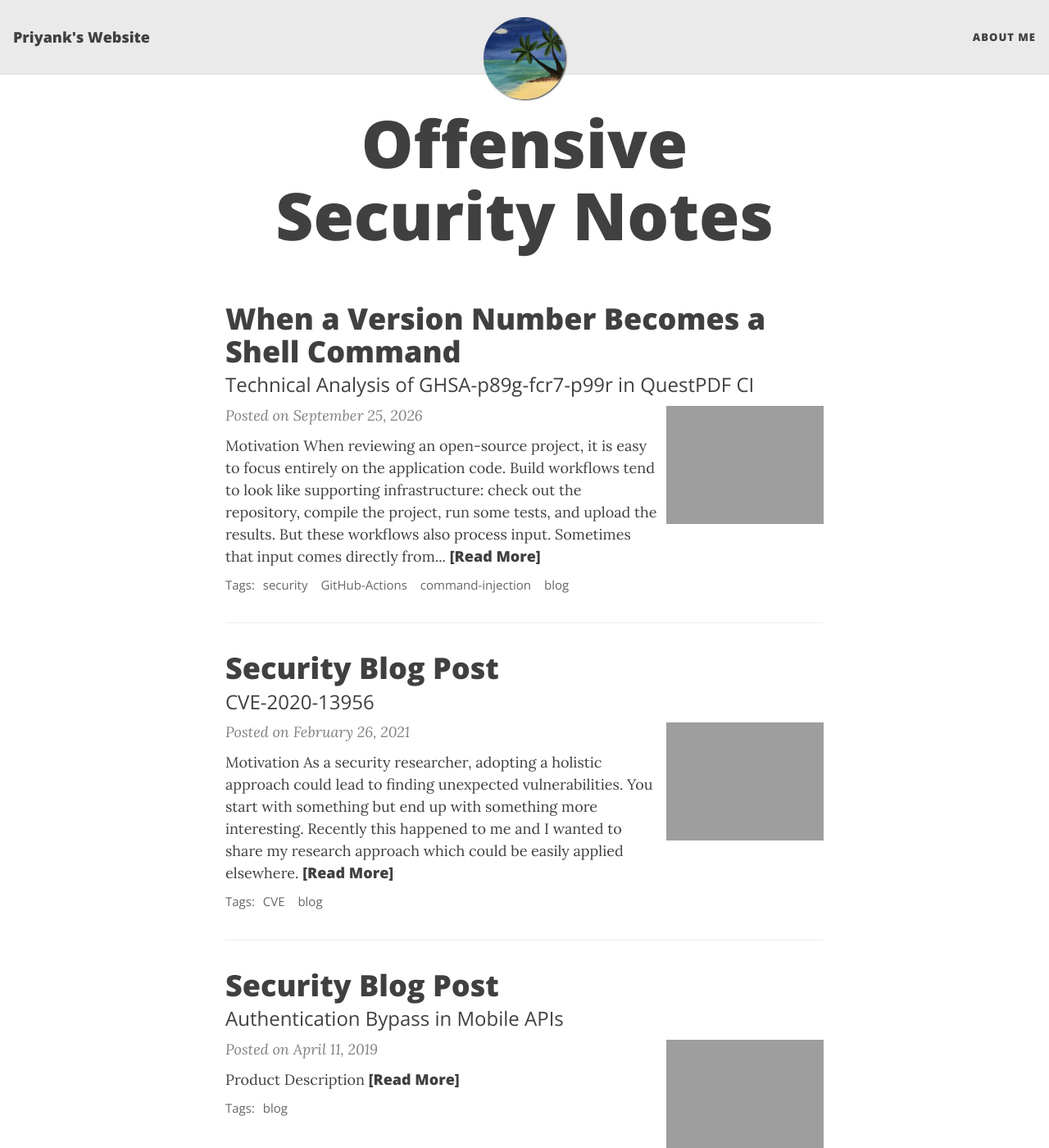
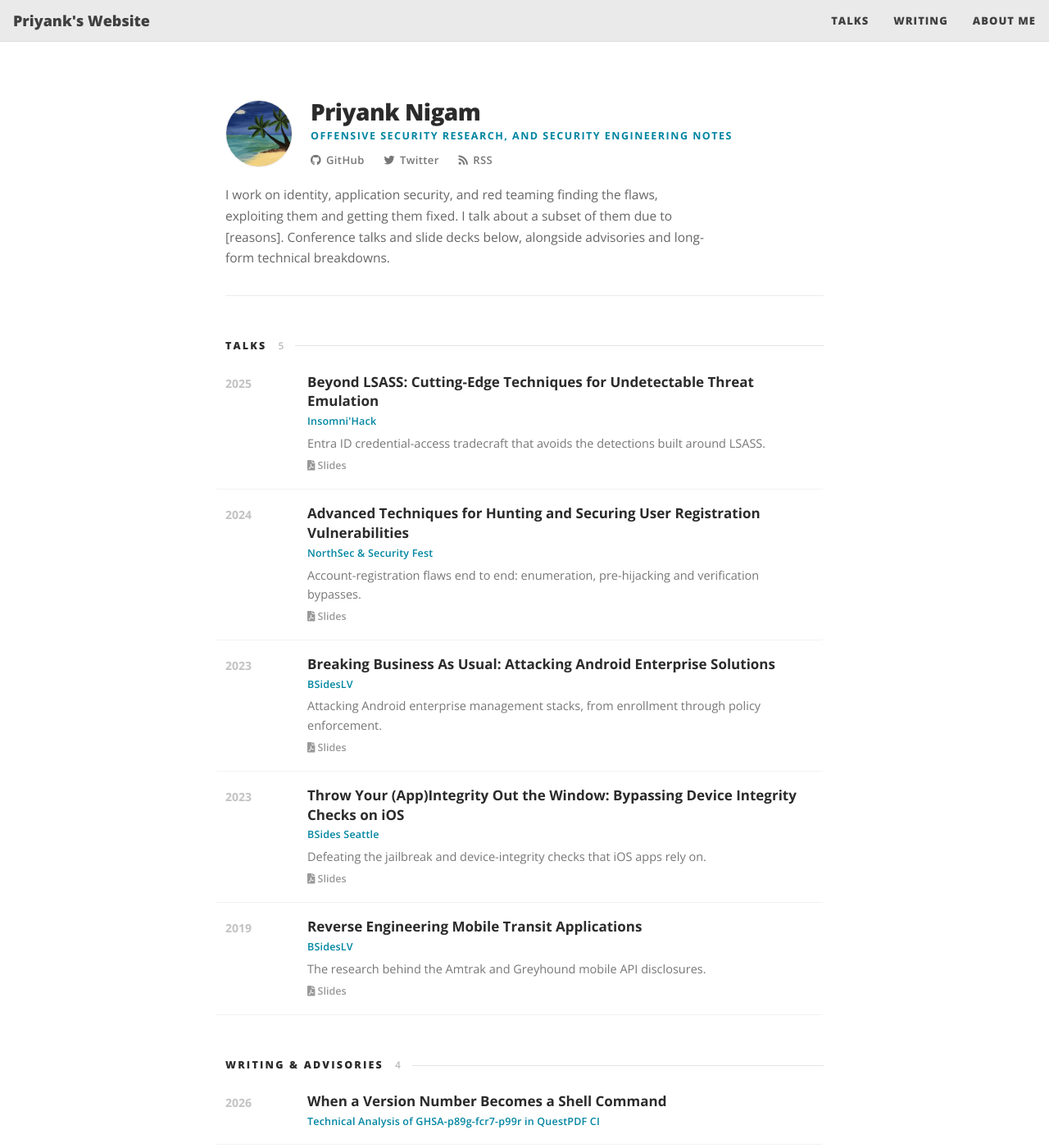
Before and after one commit to priyankn/priyankn.github.io, a Jekyll site: the page built from index.html, in a window 1280 px wide and 1400 px high. Shown: the whole window at 82% size. Built offline with Jekyll 4.4.1, drawn with Linux system fonts in a browser that asks for light colours; nearby versions of some CDN libraries; the list of posts is cut into pages by our own code; some of the changed text lies outside the part shown.

Commit message:
Replace post-feed landing page with a talks and writing index
The home page now opens with a compact hero and two CV-style sections
instead of a paginated post feed.

- Add a landing layout and stylesheet, replacing the theme's
  intro-header, which reserved 5rem plus a display heading
- List talks from _data/talks.yml, linking decks in Talks-Publications
- Generate the writing list from site.posts, so new posts appear
  without a second list to maintain
- Promote the real titles of three posts out of subtitle; all three
  previously rendered as "Security Blog Post" in tabs, search results
  and social cards. Post URLs are unaffected, since the :title
  permalink component derives from the filename
- Point the navbar at the new sections and drop pagination, which the
  home page no longer uses

```diff
--- a/_config.yml
+++ b/_config.yml
@@ -14,6 +14,8 @@ author: Priyank
 # --- List of links in the navigation bar --- #
 
 navbar-links:
+  Talks: "#talks"
+  Writing: "#writing"
   About Me: "aboutme"
 
 # --- Logo --- #
@@ -171,6 +173,9 @@ footer-link-col: "#404040"
 # Ruby Date Format to show dates of posts
 date_format: "%B %-d, %Y"
 
+# Base URL for slide decks listed in _data/talks.yml
+talks_repo: "https://github.com/priyankn/Talks-Publications/blob/master/"
+
 # Facebook App ID
 #fb_app_id: ""
 
@@ -181,7 +186,6 @@ timezone: "America/Toronto"
 markdown: kramdown
 highlighter: rouge
 permalink: /:year-:month-:day-:title/
-paginate: 5
 
 kramdown:
   input: GFM
--- /dev/null
+++ b/_data/talks.yml
@@ -0,0 +1,33 @@
+# Talks shown on the landing page, newest first.
+# `file` must match the filename in the Talks-Publications repo exactly;
+# spaces and other unsafe characters are URL-escaped at build time.
+
+- year: 2025
+  venue: "Insomni'Hack"
+  title: "Beyond LSASS: Cutting-Edge Techniques for Undetectable Threat Emulation"
+  desc: "Entra ID credential-access tradecraft that avoids the detections built around LSASS."
+  file: "EntraId_Cutting_Edge_Techniques_for_Undetectable_Threat_Emulation_Priyank_InsomniHack_2025.pdf"
+
+- year: 2024
+  venue: "NorthSec & Security Fest"
+  title: "Advanced Techniques for Hunting and Securing User Registration Vulnerabilities"
+  desc: "Account-registration flaws end to end: enumeration, pre-hijacking and verification bypasses."
+  file: "Advanced_Techniques_for_hunting_and_securing_user_registration_vulnerabilities_Priyank_Nsec_Securityfest_2024.pdf"
+
+- year: 2023
+  venue: "BSidesLV"
+  title: "Breaking Business As Usual: Attacking Android Enterprise Solutions"
+  desc: "Attacking Android enterprise management stacks, from enrollment through policy enforcement."
+  file: "Breaking_Business_As_Usual_Attacking_Android_Enterprise_Solutions_BsidesLV_2023.pdf"
+
+- year: 2023
+  venue: "BSides Seattle"
+  title: "Throw Your (App)Integrity Out the Window: Bypassing Device Integrity Checks on iOS"
+  desc: "Defeating the jailbreak and device-integrity checks that iOS apps rely on."
+  file: "Throw_Your_(App)Integrity_Out_the_Window_Bypassing_Device_Integrity_Checks_iOS_Priyank_Nigam_BsidesSeattle_2023.pdf"
+
+- year: 2019
+  venue: "BSidesLV"
+  title: "Reverse Engineering Mobile Transit Applications"
+  desc: "The research behind the Amtrak and Greyhound mobile API disclosures."
+  file: "BsidesLV 2019_Priyank_RE_Mobile_Transit_Final.pdf"
--- /dev/null
+++ b/_layouts/landing.html
@@ -0,0 +1,11 @@
+---
+layout: base
+---
+
+<div class="container-md lp-page" role="main">
+  <div class="row">
+    <div class="col-xl-8 offset-xl-2 col-lg-10 offset-lg-1">
+      {{ content }}
+    </div>
+  </div>
+</div>
--- a/_posts/2019-04-11-Greyhound_Vulnerabilities.md
+++ b/_posts/2019-04-11-Greyhound_Vulnerabilities.md
@@ -1,7 +1,7 @@
 ---
 layout: post
-title: Security Blog Post
-subtitle: Authentication Bypass in Mobile APIs
+title: Authentication Bypass in Mobile APIs
+subtitle: Greyhound Road Rewards - coordinated disclosure
 cover-img: /assets/img/path1.jpg
 tags: [blog]
 comments: true
--- /dev/null
+++ b/assets/css/landing.css
@@ -0,0 +1,226 @@
+/* Landing page: compact hero + CV-style talk and writing lists.
+   Replaces the theme's .intro-header, which reserves 5rem plus a display heading. */
+
+/* The navbar is fixed-top; this clears it since no .intro-header is rendered. */
+.lp-page {
+  padding-top: 5rem;
+}
+
+/* ---- hero ---- */
+.lp-hero {
+  padding: 2.5rem 0 2rem;
+  border-bottom: 1px solid #ececec;
+}
+
+.lp-idrow {
+  display: flex;
+  align-items: center;
+  gap: 22px;
+}
+
+.lp-avatar {
+  width: 82px;
+  height: 82px;
+  flex: 0 0 82px;
+  border-radius: 50%;
+  object-fit: cover;
+  border: 1px solid #e8e8e8;
+}
+
+.lp-name {
+  font-family: 'Open Sans', 'Helvetica Neue', Helvetica, Arial, sans-serif;
+  font-size: 28px;
+  font-weight: 800;
+  letter-spacing: -0.5px;
+  line-height: 1.15;
+  color: #2b2b2b;
+  margin: 0 0 5px;
+}
+
+.lp-role {
+  font-family: 'Open Sans', 'Helvetica Neue', Helvetica, Arial, sans-serif;
+  font-size: 12.5px;
+  font-weight: 700;
+  letter-spacing: 1.5px;
+  text-transform: uppercase;
+  color: #0085A1;
+  margin: 0 0 10px;
+}
+
+.lp-bio {
+  font-family: 'Open Sans', 'Helvetica Neue', Helvetica, Arial, sans-serif;
+  font-size: 15.5px;
+  line-height: 1.65;
+  color: #666;
+  max-width: 66ch;
+  margin: 20px 0 0;
+}
+
+.lp-links {
+  font-family: 'Open Sans', 'Helvetica Neue', Helvetica, Arial, sans-serif;
+  font-size: 13px;
+  font-weight: 600;
+  letter-spacing: 0.4px;
+}
+
+.lp-links a {
+  display: inline-block;
+  margin-right: 20px;
+  color: #777;
+}
+
+.lp-links a:hover {
+  color: #0085A1;
+  text-decoration: none;
+}
+
+.lp-links i {
+  margin-right: 6px;
+}
+
+/* ---- section headings ---- */
+.lp-sec {
+  display: flex;
+  align-items: center;
+  gap: 14px;
+  margin: 3.25rem 0 0.375rem;
+}
+
+.lp-sec h2 {
+  font-family: 'Open Sans', 'Helvetica Neue', Helvetica, Arial, sans-serif;
+  font-size: 12.5px;
+  font-weight: 800;
+  letter-spacing: 2.2px;
+  text-transform: uppercase;
+  color: #2b2b2b;
+  margin: 0;
+}
+
+.lp-sec::after {
+  content: "";
+  flex: 1;
+  height: 1px;
+  background: #e4e4e4;
+}
+
+.lp-count {
+  font-family: 'Open Sans', 'Helvetica Neue', Helvetica, Arial, sans-serif;
+  font-size: 12px;
+  font-weight: 600;
+  color: #bbb;
+}
+
+/* ---- entry rows ---- */
+.lp-row {
+  display: flex;
+  gap: 26px;
+  padding: 17px 12px;
+  margin-left: -12px;
+  border-bottom: 1px solid #f2f2f2;
+  border-radius: 3px;
+  transition: background-color 0.15s ease;
+}
+
+.lp-row:hover {
+  background: #fafafa;
+}
+
+.lp-row:last-of-type {
+  border-bottom: none;
+}
+
+.lp-when {
+  flex: 0 0 74px;
+  padding-top: 3px;
+  font-family: 'Open Sans', 'Helvetica Neue', Helvetica, Arial, sans-serif;
+  font-size: 14px;
+  font-weight: 700;
+  color: #c2c2c2;
+  font-variant-numeric: tabular-nums;
+}
+
+.lp-body {
+  flex: 1;
+  min-width: 0;
+}
+
+.lp-title {
+  font-family: 'Open Sans', 'Helvetica Neue', Helvetica, Arial, sans-serif;
+  font-size: 17px;
+  font-weight: 700;
+  line-height: 1.4;
+  margin: 0 0 4px;
+}
+
+.lp-title a {
+  color: #2b2b2b;
+}
+
+.lp-title a:hover {
+  color: #0085A1;
+  text-decoration: none;
+}
+
+.lp-meta {
+  font-family: 'Open Sans', 'Helvetica Neue', Helvetica, Arial, sans-serif;
+  font-size: 12.5px;
+  font-weight: 600;
+  letter-spacing: 0.2px;
+  color: #0085A1;
+}
+
+.lp-desc {
+  font-family: 'Open Sans', 'Helvetica Neue', Helvetica, Arial, sans-serif;
+  font-size: 14.5px;
+  line-height: 1.6;
+  color: #777;
+  margin: 5px 0 0;
+}
+
+.lp-pdf {
+  display: inline-block;
+  margin-top: 7px;
+  font-family: 'Open Sans', 'Helvetica Neue', Helvetica, Arial, sans-serif;
+  font-size: 12.5px;
+  font-weight: 600;
+  color: #999;
+}
+
+.lp-pdf:hover {
+  color: #0085A1;
+  text-decoration: none;
+}
+
+@media (max-width: 575px) {
+  .lp-page {
+    padding-top: 4rem;
+  }
+
+  .lp-hero {
+    padding: 1.75rem 0 1.375rem;
+  }
+
+  .lp-idrow {
+    gap: 16px;
+  }
+
+  .lp-avatar {
+    width: 60px;
+    height: 60px;
+    flex: 0 0 60px;
+  }
+
+  .lp-name {
+    font-size: 22px;
+  }
+
+  .lp-row {
+    flex-direction: column;
+    gap: 3px;
+  }
+
+  .lp-when {
+    flex: none;
+    font-size: 12.5px;
+  }
+}
--- a/index.html
+++ b/index.html
@@ -1,4 +1,69 @@
 ---
-layout: home
-title: Offensive Security Notes
+layout: landing
+title: Priyank Nigam
+subtitle: Offensive security research, and security engineering notes
+nav-short: true
+show-avatar: false
+css:
+  - "/assets/css/landing.css"
 ---
+
+<div class="lp-hero">
+  <div class="lp-idrow">
+    {% if site.avatar %}
+      <img class="lp-avatar" src="{{ site.avatar | relative_url }}" alt="{{ page.title | escape }}">
+    {% endif %}
+    <div>
+      <h1 class="lp-name">{{ page.title | escape }}</h1>
+      <div class="lp-role">{{ page.subtitle | escape }}</div>
+      <div class="lp-links">
+        {% if site.social-network-links.github %}
+          <a href="https://github.com/{{ site.social-network-links.github }}"><i class="fab fa-github"></i>GitHub</a>
+        {% endif %}
+        {% if site.social-network-links.twitter %}
+          <a href="https://twitter.com/{{ site.social-network-links.twitter }}"><i class="fab fa-twitter"></i>Twitter</a>
+        {% endif %}
+        <a href="{{ '/feed.xml' | relative_url }}"><i class="fas fa-rss"></i>RSS</a>
+      </div>
+    </div>
+  </div>
+
+  <p class="lp-bio">
+    I work on identity, application security, and red teaming finding the flaws, exploiting them
+    and getting them fixed. I talk about a subset of them due to [reasons]. Conference talks and
+    slide decks below, alongside advisories and long-form technical breakdowns.
+  </p>
+</div>
+
+<div class="lp-sec" id="talks">
+  <h2>Talks</h2>
+  <span class="lp-count">{{ site.data.talks | size }}</span>
+</div>
+
+{% for talk in site.data.talks %}
+  {% assign slides = talk.file | prepend: site.talks_repo | uri_escape %}
+  <div class="lp-row">
+    <div class="lp-when">{{ talk.year }}</div>
+    <div class="lp-body">
+      <h3 class="lp-title"><a href="{{ slides }}">{{ talk.title | escape }}</a></h3>
+      <div class="lp-meta">{{ talk.venue | escape }}</div>
+      {% if talk.desc %}<p class="lp-desc">{{ talk.desc | escape }}</p>{% endif %}
+      <a class="lp-pdf" href="{{ slides }}"><i class="fas fa-file-pdf"></i> Slides</a>
+    </div>
+  </div>
+{% endfor %}
+
+<div class="lp-sec" id="writing">
+  <h2>Writing &amp; Advisories</h2>
+  <span class="lp-count">{{ site.posts | size }}</span>
+</div>
+
+{% for post in site.posts %}
+  <div class="lp-row">
+    <div class="lp-when">{{ post.date | date: "%Y" }}</div>
+    <div class="lp-body">
+      <h3 class="lp-title"><a href="{{ post.url | relative_url }}">{{ post.title | escape }}</a></h3>
+      {% if post.subtitle %}<div class="lp-meta">{{ post.subtitle | escape }}</div>{% endif %}
+    </div>
+  </div>
+{% endfor %}
```
Also changed, not shown: _posts/2019-02-19-Amtrak_Vulnerabilities.md (+2 -2 lines), _posts/2021-02-26-CVE-2020-13956.md (+2 -2 lines).
